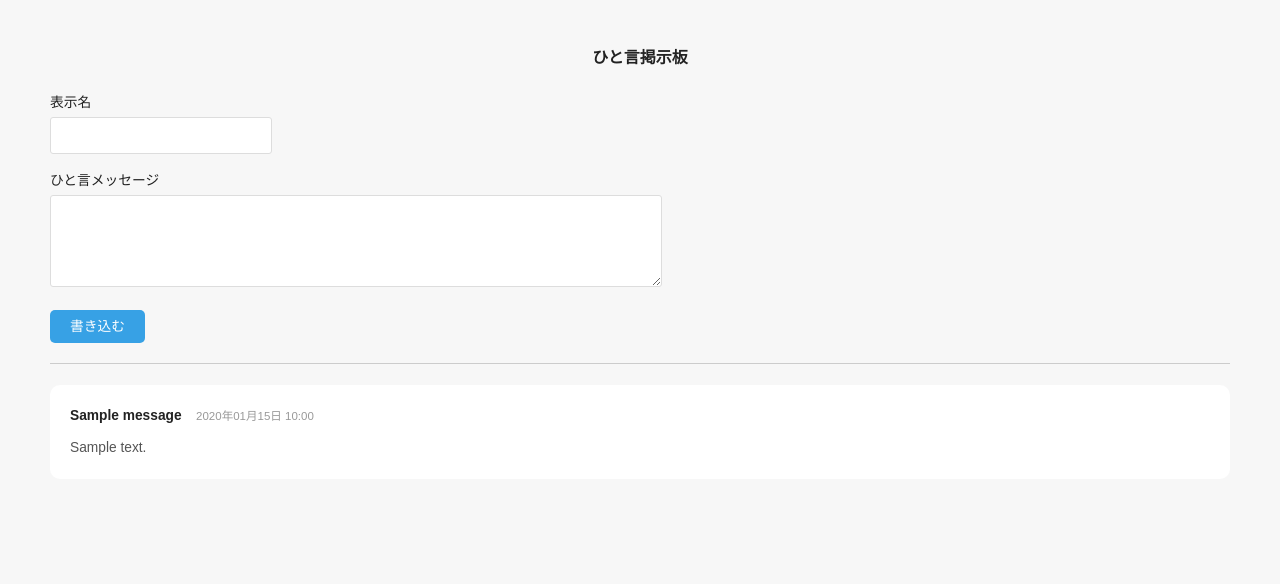
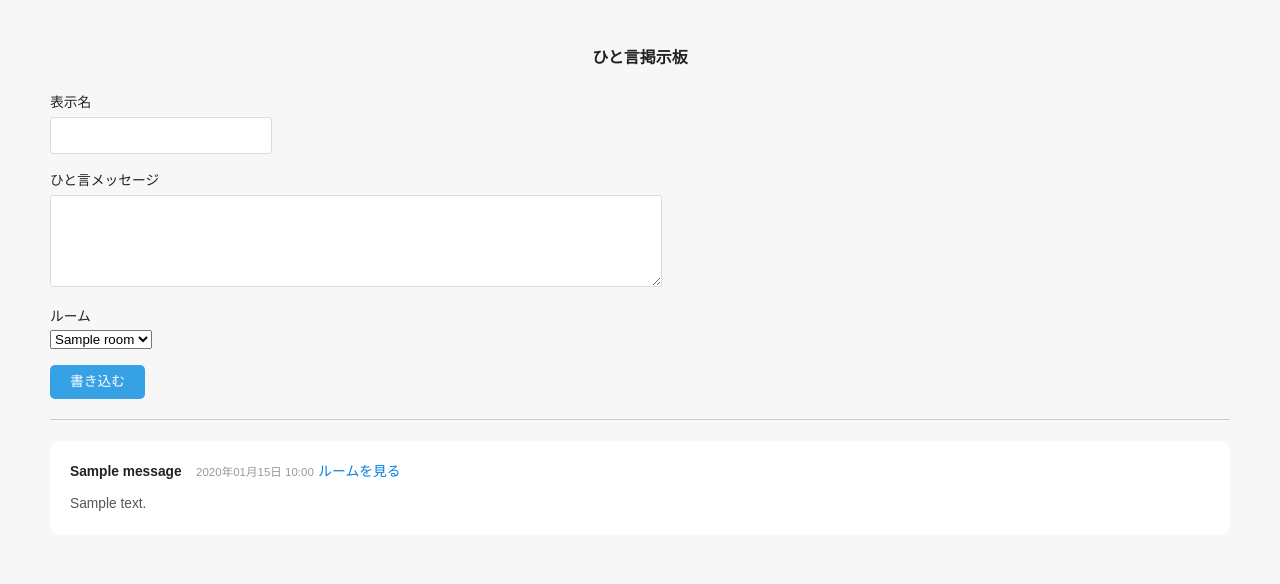
Before and after one commit to nakada-ak-ts/message-board, a PHP site: page / in a window 1280 px wide. Shown: the top 584 px of the page. Run offline with PHP 8.4, Linux system fonts and the light colour scheme; tables that the repository leaves empty or names only in its code hold one stand-in row (values such as "Sample post").

Commit message:
Display each room's content

```diff
--- a/index.php
+++ b/index.php
@@ -1,10 +1,8 @@
-
 <?php
 
-// データベースの接続情報
 define( 'DB_HOST', 'localhost');
 define( 'DB_USER', 'root');
-define( 'DB_PASS', 'root');
+define( 'DB_PASS', '');
 define( 'DB_NAME', 'board');
 
 // タイムゾーン設定
@@ -19,6 +17,9 @@ $pdo = null;
 $stmt = null;
 $res = null;
 $option = null;
+$room_id = 0;
+$rooms = array();
+$which_room = array();
 
 session_start();
 
@@ -42,6 +43,7 @@ if( !empty($_POST['btn_submit']) ) {
     // 空白除去
 	$view_name = preg_replace( '/\A[\p{C}\p{Z}]++|[\p{C}\p{Z}]++\z/u', '', $_POST['view_name']);
 	$message = preg_replace( '/\A[\p{C}\p{Z}]++|[\p{C}\p{Z}]++\z/u', '', $_POST['message']);
+    $room_id = $_POST["room_id"];
 
 	// 表示名の入力チェック
 	if( empty($view_name) ) {
@@ -74,12 +76,14 @@ if( !empty($_POST['btn_submit']) ) {
         try {
 
             // SQL作成
-            $stmt = $pdo->prepare("INSERT INTO message (view_name, message, post_date) VALUES ( :view_name, :message, :current_date)");
+            $stmt = $pdo->prepare("INSERT INTO message (view_name, message, post_date, room_id) VALUES ( :view_name, :message, :current_date, :room_id)");
 
             // 値をセット
             $stmt->bindParam( ':view_name', $view_name, PDO::PARAM_STR);
             $stmt->bindParam( ':message', $message, PDO::PARAM_STR);
             $stmt->bindParam( ':current_date', $current_date, PDO::PARAM_STR);
+            $stmt->bindParam( ':room_id', $room_id, PDO::PARAM_INT);
+
 
             // SQLクエリの実行
             $res = $stmt->execute();
@@ -109,9 +113,14 @@ if( !empty($_POST['btn_submit']) ) {
 
 if( !empty($pdo) ) {
 
-    // メッセージのデータを取得する
-    $sql = "SELECT view_name,message,post_date FROM message ORDER BY post_date DESC";
+    $sql = "SELECT * FROM message ORDER BY post_date DESC";
     $message_array = $pdo->query($sql);
+
+    $sql2 = "SELECT * FROM room ORDER BY name ASC";
+    $rooms = $pdo->query($sql2);
+
+    // $sql3 = "SELECT m.view_name, m.message, r.name, r.id FROM message m JOIN room r ON m.room_id = r.id";
+    // $which_room = $pdo->query($sql3);
 }
 
 // データベースの接続を閉じる
@@ -124,285 +133,17 @@ $pdo = null;
 <meta charset="utf-8">
 <title>ひと言掲示板</title>
 <style>
-
-/*------------------------------
- Reset Style
-
-------------------------------*/
-html, body, div, span, object, iframe,
-h1, h2, h3, h4, h5, h6, p, blockquote, pre,
-abbr, address, cite, code,
-del, dfn, em, img, ins, kbd, q, samp,
-small, strong, sub, sup, var,
-b, i,
-dl, dt, dd, ol, ul, li,
-fieldset, form, label, legend,
-table, caption, tbody, tfoot, thead, tr, th, td,
-article, aside, canvas, details, figcaption, figure,
-footer, header, hgroup, menu, nav, section, summary,
-time, mark, audio, video {
-    margin:0;
-    padding:0;
-    border:0;
-    outline:0;
-    font-size:100%;
-    vertical-align:baseline;
-    background:transparent;
-}
-
-body {
-    line-height:1;
-}
-
-article,aside,details,figcaption,figure,
-footer,header,hgroup,menu,nav,section {
-    display:block;
-}
-
-nav ul {
-    list-style:none;
-}
-
-blockquote, q {
-    quotes:none;
-}
-
-blockquote:before, blockquote:after,
-q:before, q:after {
-    content:'';
-    content:none;
-}
-
-a {
-    margin:0;
-    padding:0;
-    font-size:100%;
-    vertical-align:baseline;
-    background:transparent;
-}
-
-/* change colours to suit your needs */
-ins {
-    background-color:#ff9;
-    color:#000;
-    text-decoration:none;
-}
-
-/* change colours to suit your needs */
-mark {
-    background-color:#ff9;
-    color:#000;
-    font-style:italic;
-    font-weight:bold;
-}
-
-del {
-    text-decoration: line-through;
-}
-
-abbr[title], dfn[title] {
-    border-bottom:1px dotted;
-    cursor:help;
-}
-
-table {
-    border-collapse:collapse;
-    border-spacing:0;
-}
-
-hr {
-    display:block;
-    height:1px;
-    border:0;
-    border-top:1px solid #cccccc;
-    margin:1em 0;
-    padding:0;
-}
-
-input, select {
-    vertical-align:middle;
-}
-
-/*------------------------------
-Common Style
-------------------------------*/
-body {
-	padding: 50px;
-	font-size: 100%;
-	font-family:'ヒラギノ角ゴ Pro W3','Hiragino Kaku Gothic Pro','メイリオ',Meiryo,'ＭＳ Ｐゴシック',sans-serif;
-	color: #222;
-	background: #f7f7f7;
-}
-
-a {
-    color: #007edf;
-    text-decoration: none;
-}
-
-a:hover {
-    text-decoration: underline;
-}
-
-.wrapper {
-    display: flex;
-    margin: 0 auto 50px;
-    padding: 0 20px;
-    max-width: 1200px;
-    align-items: flex-start;
-}
-
-h1 {
-	margin-bottom: 30px;
-    font-size: 100%;
-    color: #222;
-    text-align: center;
-}
-
-
-/*-----------------------------------
-入力エリア
------------------------------------*/
-
-label {
-    display: block;
-    margin-bottom: 7px;
-    font-size: 86%;
-}
-
-input[type="text"],
-textarea {
-	margin-bottom: 20px;
-	padding: 10px;
-	font-size: 86%;
-    border: 1px solid #ddd;
-    border-radius: 3px;
-    background: #fff;
-}
-
-input[type="text"] {
-	width: 200px;
-}
-textarea {
-	width: 50%;
-	max-width: 50%;
-	height: 70px;
-}
-input[type="submit"] {
-	appearance: none;
-    -webkit-appearance: none;
-    padding: 10px 20px;
-    color: #fff;
-    font-size: 86%;
-    line-height: 1.0em;
-    cursor: pointer;
-    border: none;
-    border-radius: 5px;
-    background-color: #37a1e5;
-}
-input[type=submit]:hover,
-button:hover {
-    background-color: #2392d8;
-}
-
-hr {
-	margin: 20px 0;
-	padding: 0;
-}
-
-.success_message {
-    margin-bottom: 20px;
-    padding: 10px;
-    color: #48b400;
-    border-radius: 10px;
-    border: 1px solid #4dc100;
-}
-
-.error_message {
-    margin-bottom: 20px;
-    padding: 10px;
-    color: #ef072d;
-    list-style-type: none;
-    border-radius: 10px;
-    border: 1px solid #ff5f79;
-}
-
-.success_message,
-.error_message li {
-    font-size: 86%;
-    line-height: 1.6em;
-}
-
-
-/*-----------------------------------
-掲示板エリア
------------------------------------*/
-
-article {
-	margin-top: 20px;
-	padding: 20px;
-	border-radius: 10px;
-	background: #fff;
-}
-article.reply {
-    position: relative;
-    margin-top: 15px;
-    margin-left: 30px;
-}
-article.reply::before {
-    position: absolute;
-    top: -10px;
-    left: 20px;
-    display: block;
-    content: "";
-    border-top: none;
-    border-left: 7px solid #f7f7f7;
-    border-right: 7px solid #f7f7f7;
-    border-bottom: 10px solid #fff;
-}
-	.info {
-		margin-bottom: 10px;
-	}
-	.info h2 {
-		display: inline-block;
-		margin-right: 10px;
-		color: #222;
-		line-height: 1.6em;
-		font-size: 86%;
-	}
-	.info time {
-		color: #999;
-		line-height: 1.6em;
-		font-size: 72%;
-	}
-    article p {
-        color: #555;
-        font-size: 86%;
-        line-height: 1.6em;
-    }
-
-@media only screen and (max-width: 1000px) {
-
-    body {
-        padding: 30px 5%;
-    }
-
-    input[type="text"] {
-        width: 100%;
-    }
-    textarea {
-        width: 100%;
-        max-width: 100%;
-        height: 70px;
-    }
-}
+    <?php require("./main.css"); ?>
 </style>
 </head>
 <body>
 <h1>ひと言掲示板</h1>
+<!-- 成功のメッセージを表示する　-->
 <?php if( empty($_POST['btn_submit']) && !empty($_SESSION['success_message']) ): ?>
     <p class="success_message"><?php echo htmlspecialchars( $_SESSION['success_message'], ENT_QUOTES, 'UTF-8'); ?></p>
     <?php unset($_SESSION['success_message']); ?>
 <?php endif; ?>
+<!-- エラーメッセージを表示する　-->
 <?php if( !empty($error_message) ): ?>
     <ul class="error_message">
 		<?php foreach( $error_message as $value ): ?>
@@ -410,6 +151,7 @@ article.reply::before {
 		<?php endforeach; ?>
     </ul>
 <?php endif; ?>
+<!-- メッセージの投稿　-->
 <form method="post">
 	<div>
 		<label for="view_name">表示名</label>
@@ -419,21 +161,34 @@ article.reply::before {
 		<label for="message">ひと言メッセージ</label>
 		<textarea id="message" name="message"><?php if( !empty($message) ){ echo htmlspecialchars( $message, ENT_QUOTES, 'UTF-8'); } ?></textarea>
 	</div>
+    <!-- 投稿したいルームを選択する、DBからルームを取り出す　-->
+    <div>
+    <label for="room_id">ルーム</label>
+        <select name="room_id">
+            <?php if( !empty($rooms) ): ?>
+            <?php foreach( $rooms as $room ): ?>
+                <option value="<?php echo $room["id"]?>"><?php echo $room["name"]; ?></option>
+            <?php endforeach; ?>
+            <?php endif; ?>
+        </select>
+    </div>
+    <br>
 	<input type="submit" name="btn_submit" value="書き込む">
 </form>
 <hr>
 <section>
-<?php if( !empty($message_array) ){ ?>
-<?php foreach( $message_array as $value ){ ?>
+<?php if( !empty($message_array) ): ?>
+<?php foreach( $message_array as $value ): ?>
 <article>
     <div class="info">
         <h2><?php echo htmlspecialchars( $value['view_name'], ENT_QUOTES, 'UTF-8'); ?></h2>
         <time><?php echo date('Y年m月d日 H:i', strtotime($value['post_date'])); ?></time>
+        <p><a href="room_message.php?room_id=<?php echo $value['room_id']; ?>">ルームを見る</a>
     </div>
     <p><?php echo nl2br( htmlspecialchars( $value['message'], ENT_QUOTES, 'UTF-8') ); ?></p>
 </article>
-<?php } ?>
-<?php } ?>
+<?php endforeach; ?>
+<?php endif; ?>
 </section>
 </body>
 </html>
--- a/room.php
+++ b/room.php
@@ -126,7 +126,7 @@ $pdo = null;
 		<?php endforeach; ?>
     </ul>
 <?php endif; ?>
-
+<!-- 新規ルーム作成　-->
 <form method="post">
 	<div>
 		<label for="room_name">ルーム名</label>
@@ -139,13 +139,13 @@ $pdo = null;
 	<input type="submit" name="btn_submit" value="新規作成">
 </form>
 
-
+<!-- 全てのルームを表示する　-->
 <section>
     <?php if( !empty($rooms) ){ ?>
     <?php foreach( $rooms as $value ){ ?>
     <article>
         <div class="info">
-        <h2><a href="room_message.php?room_id=<?php echo $value['id']; ?>"><?php echo $value["name"]; ?></a></h2>
+            <p><a href="./room_message.php?room_id=<?php echo $value['id']; ?>"><?php echo $value["name"]; ?></a></p>
             <time><?php echo date('Y年m月d日', strtotime($value['create_date'])); ?></time>
         </div>
         <p><?php echo $value["description"]; ?></p>
```
Also changed, not shown: room_message.php (+10 -11 lines). Lines whose indentation alone changed are shown as unchanged.
